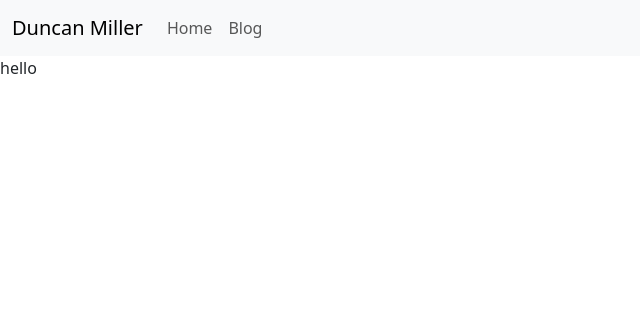
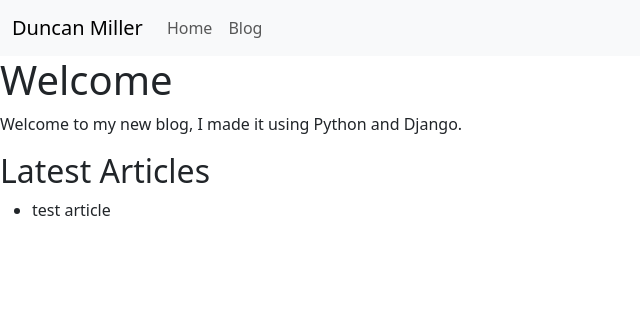
Before and after one commit to duncantmiller/django_blog, a Django app: page / in a window 1280 px wide. Shown: the top 316 px of the page, without its empty margins (0-640 px from the left). Run offline with Django 5.2, Linux system fonts and the light colour scheme; data comes from the database, SQL or seed files in the repository.

Commit message:
add articles to index

```diff
--- a/blogapp/templates/index.html
+++ b/blogapp/templates/index.html
@@ -3,5 +3,12 @@
 {% block title %}Blog{% endblock %}
 
 {% block content %}
-hello
+    <h1>Welcome</h1>
+    <p>Welcome to my new blog, I made it using Python and Django.</p>
+    <h2>Latest Articles</h2>
+    <ul>
+        {% for article in articles %}
+            <li>{{ article.title }}</li>
+        {% endfor %}
+    </ul>
 {% endblock %}
--- a/blogapp/views.py
+++ b/blogapp/views.py
@@ -3,7 +3,8 @@ from .models import Article
 
 # Create your views here.
 def index(request):
-    return render(request, 'index.html', {})
+    articles = Article.objects.order_by("-published_at")
+    return render(request, 'index.html', {"articles": articles})
 
 def show(request, article_id):
     try:
```
